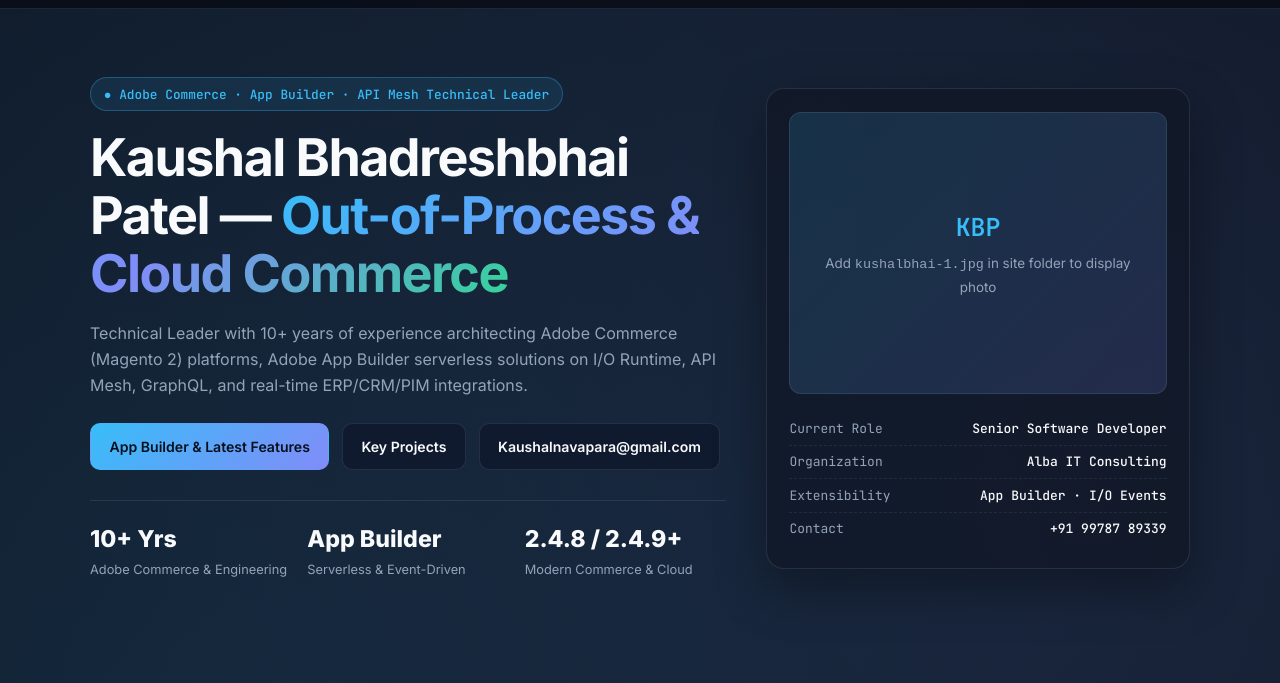
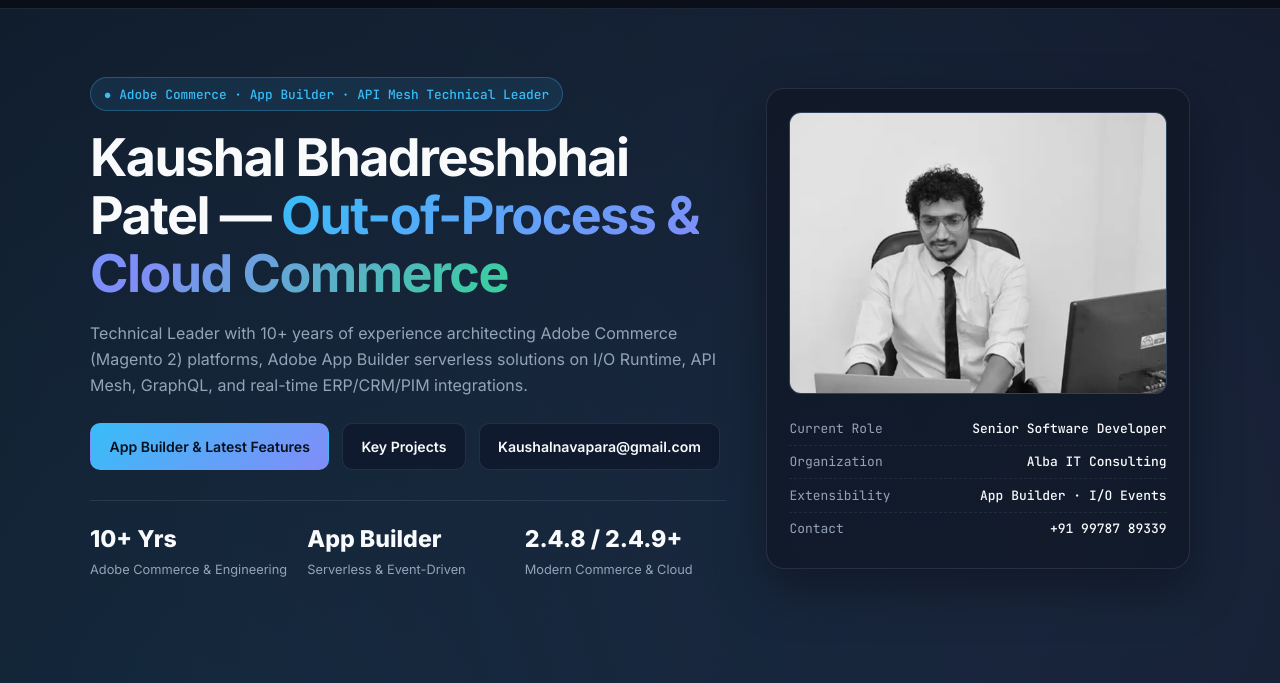
Before and after one commit to kaushalnavapara/portfolio, a plain HTML site: page index.html in a window 1280 px wide. Shown: the part 60-743 px from the top of the page. Drawn offline with Linux system fonts and the light colour scheme.

Commit message:
Update index.html

```diff
--- a/index.html
+++ b/index.html
@@ -636,7 +636,7 @@
           <div class="avatar-box">
             <!-- Place kushalbhai-1.jpg in the same folder as index.html (or update src path) -->
             <img
-              src="/blob/main/kushalbhai.jpg"
+              src="/portfolio/kushalbhai.jpg"
               alt="Kaushal Bhadreshbhai Patel"
               onload="this.classList.add('is-loaded')"
               onerror="this.remove()"
```
